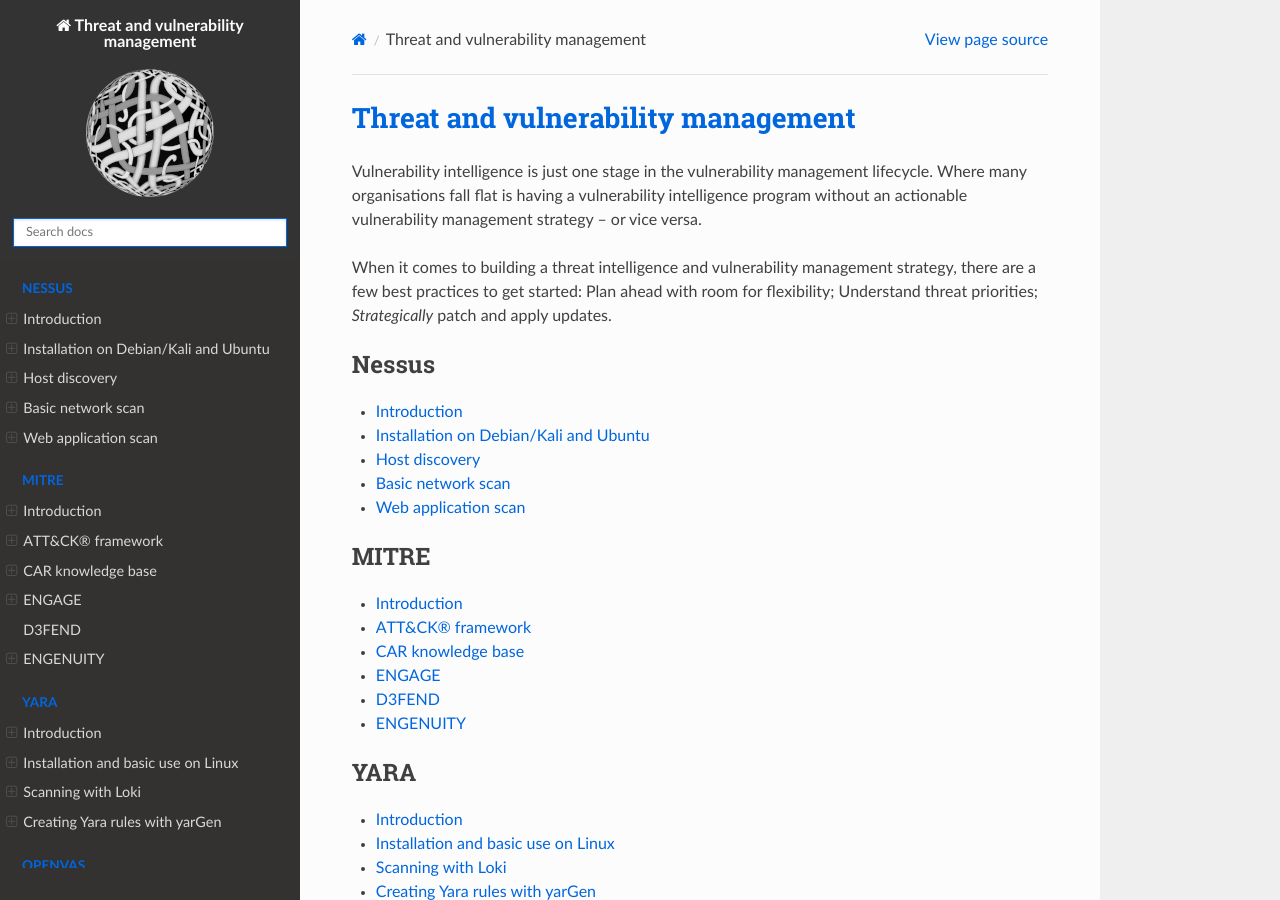
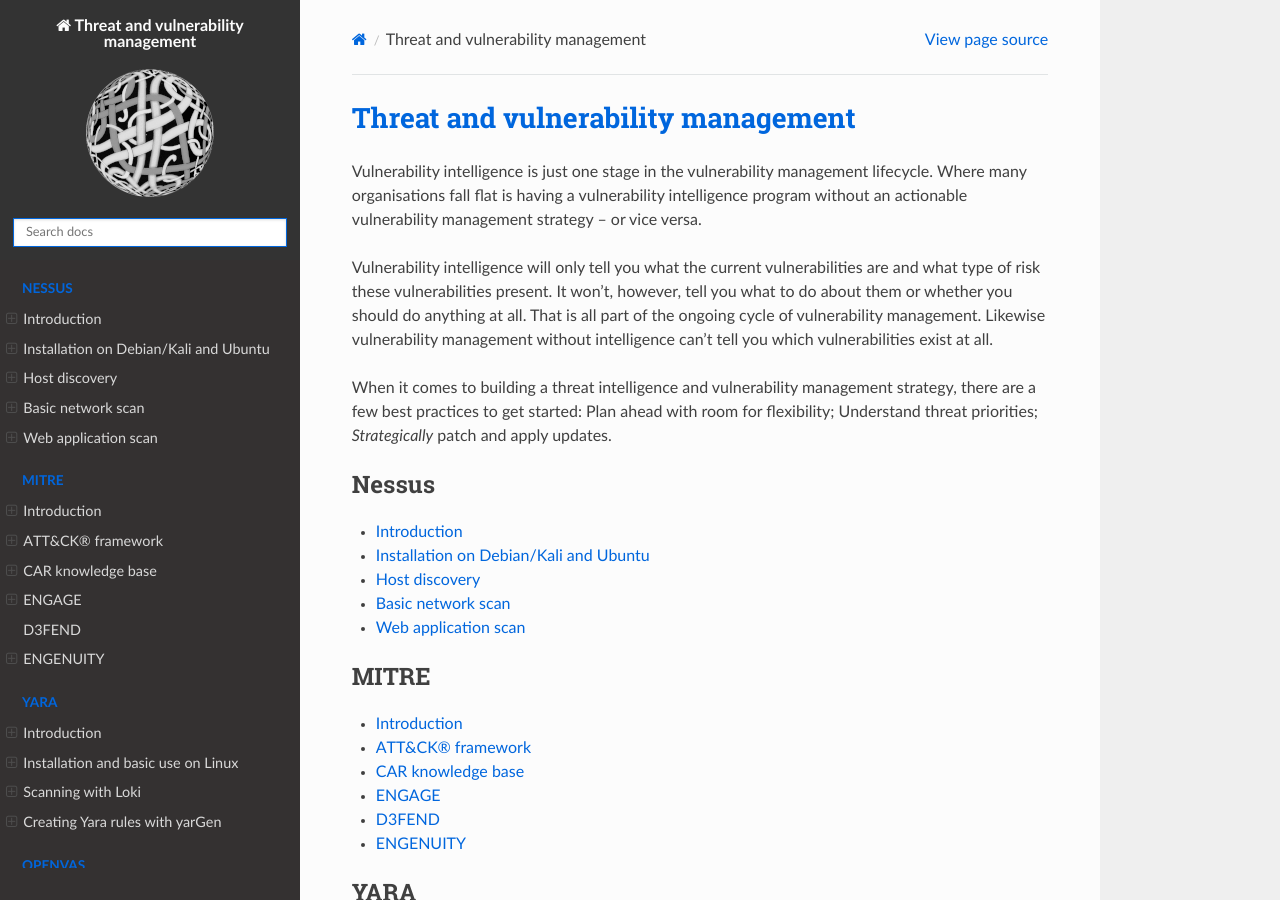
Before and after one commit to tymyrddin/blue-threats, a Sphinx documentation site: the page built from source/index.rst, in a window 1280 px wide and 900 px high. Built offline with Sphinx 7.4.7 and the Read the Docs theme 2.0.0, drawn with Linux system fonts in a browser that asks for light colours.

```diff
--- a/source/index.rst
+++ b/source/index.rst
@@ -4,6 +4,11 @@ Threat and vulnerability management
 Vulnerability intelligence is just one stage in the vulnerability management lifecycle. Where many organisations
 fall flat is having a vulnerability intelligence program without an actionable vulnerability management strategy –
 or vice versa.
+
+Vulnerability intelligence will only tell you what the current vulnerabilities are and what type of risk these
+vulnerabilities present. It won’t, however, tell you what to do about them or whether you should do anything at all.
+That is all part of the ongoing cycle of vulnerability management. Likewise vulnerability management without
+intelligence can’t tell you which vulnerabilities exist at all.
 
 When it comes to building a threat intelligence and vulnerability management strategy, there are a few best practices
 to get started: Plan ahead with room for flexibility; Understand threat priorities; *Strategically* patch and apply
```
